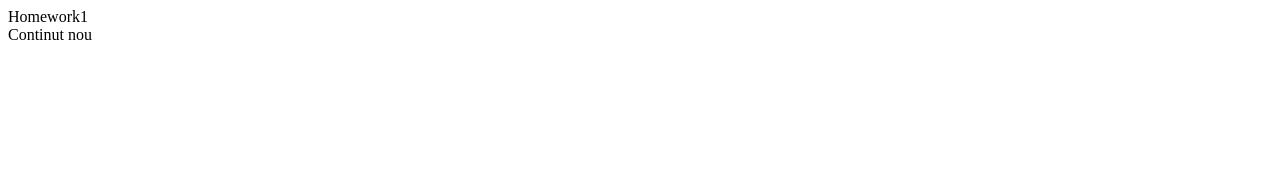
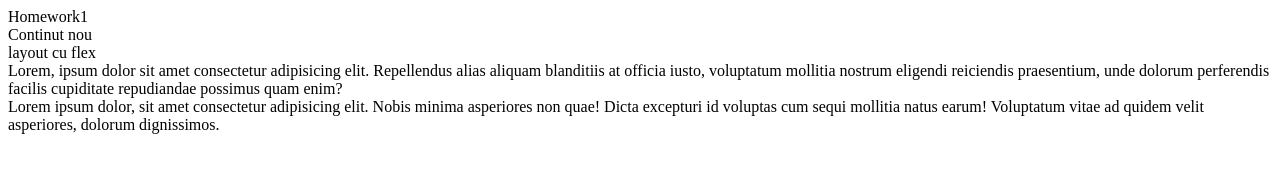
Before and after one commit to CatalinTirloiu/Homeworks, a plain HTML site: page Homework1/index.html in a window 1280 px wide. Drawn offline with Linux system fonts and the light colour scheme.

Commit message:
Am adaugat o alta structura

```diff
--- a/Homework1/index.html
+++ b/Homework1/index.html
@@ -8,5 +8,20 @@
   <body>
     <div>Homework1</div>
     <div>Continut nou</div>
+    <div>layout cu flex</div>
+    <div class="container">
+      <div>
+        Lorem, ipsum dolor sit amet consectetur adipisicing elit. Repellendus
+        alias aliquam blanditiis at officia iusto, voluptatum mollitia nostrum
+        eligendi reiciendis praesentium, unde dolorum perferendis facilis
+        cupiditate repudiandae possimus quam enim?
+      </div>
+      <div>
+        Lorem ipsum dolor, sit amet consectetur adipisicing elit. Nobis minima
+        asperiores non quae! Dicta excepturi id voluptas cum sequi mollitia
+        natus earum! Voluptatum vitae ad quidem velit asperiores, dolorum
+        dignissimos.
+      </div>
+    </div>
   </body>
 </html>
```
